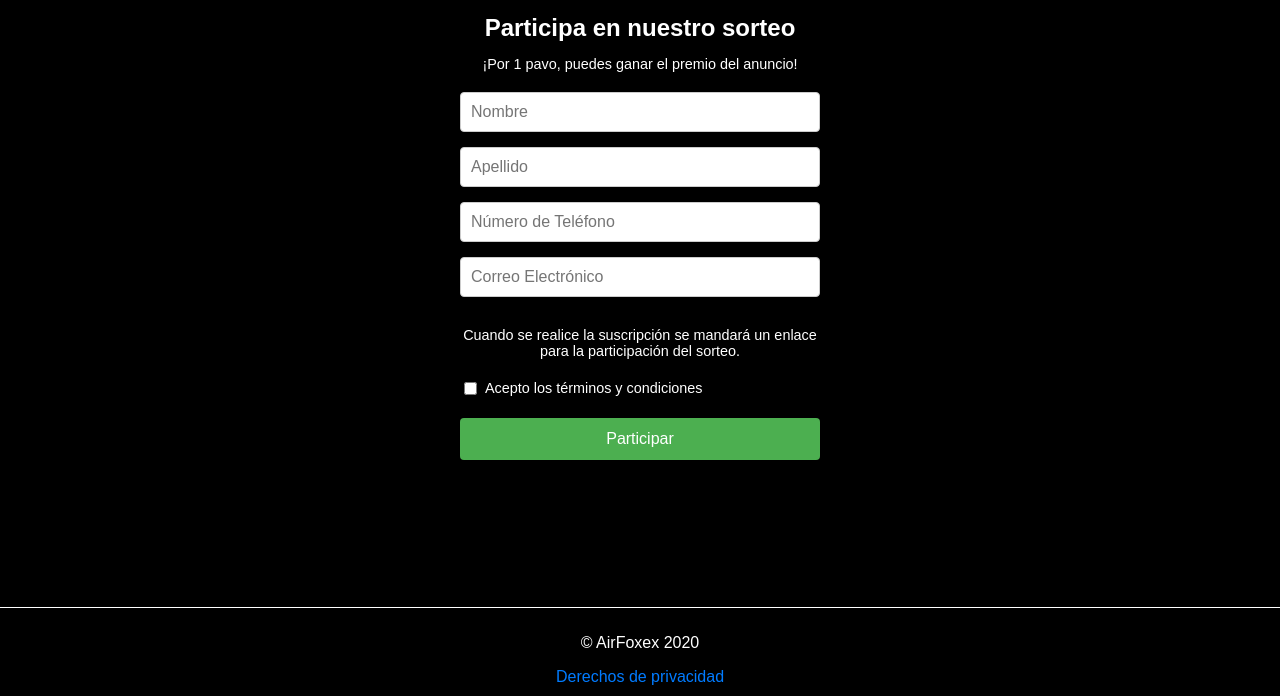
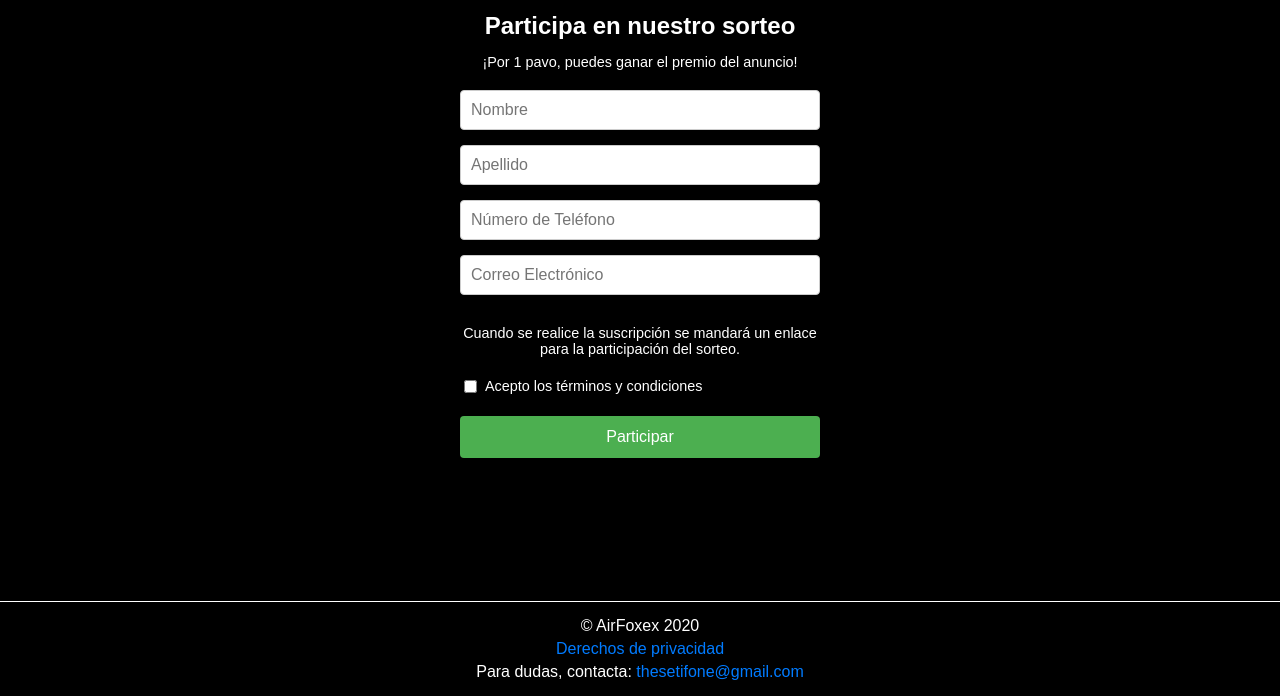
Before and after one commit to luissanguino/Sorteos, a plain HTML site: page index.html in a window 1280 px wide. Shown: the part 104-800 px from the top of the page. Drawn offline with Linux system fonts and the light colour scheme.

Commit message:
index.html

```diff
--- a/index.html
+++ b/index.html
@@ -105,6 +105,10 @@
       color: #007BFF;
       text-decoration: none;
     }
+
+    footer p {
+      margin: 5px 0;
+    }
   </style>
 </head>
 <body>
@@ -129,7 +133,8 @@
   </div>
   <footer>
     <p>&copy; AirFoxex 2020</p>
-    <a href="derechos_de_privacidad.html">Derechos de privacidad</a>
+    <a href="derechos_de_privacidad.html">Derechos de privacidad</a><br>
+    <p>Para dudas, contacta: <a href="mailto:thesetifone@gmail.com">thesetifone@gmail.com</a></p>
   </footer>
 </body>
 </html>
```
